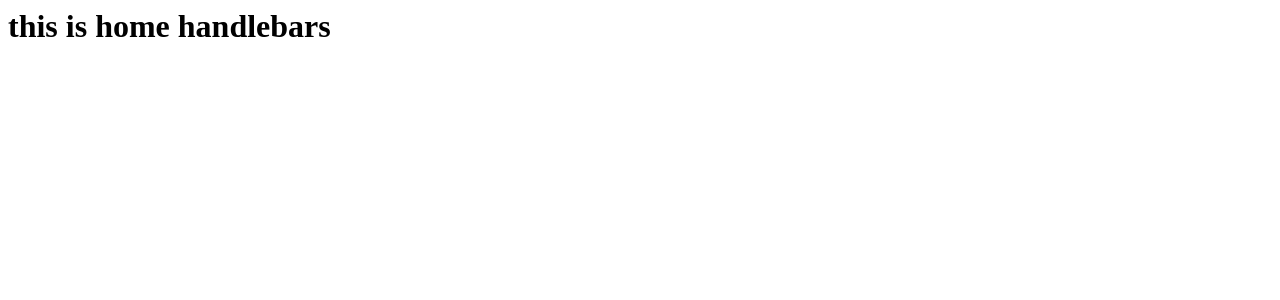
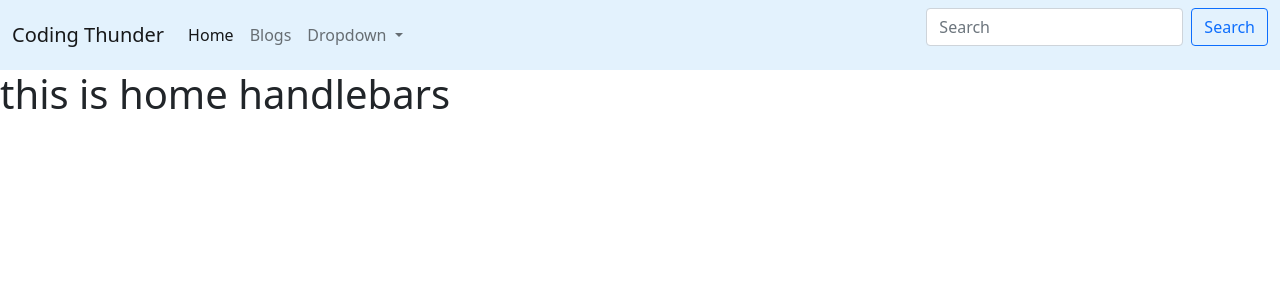
Before and after one commit to Ishwor-git/blog, a Node server app: page / in a window 1280 px wide. Shown: the top 300 px of the page. Run offline with Node 20, Linux system fonts and the light colour scheme; some libraries are stand-ins or nearby versions.

Commit message:
completed skeleton project

```diff
--- a/data/blogData.js
+++ b/data/blogData.js
@@ -3,32 +3,68 @@ blogs = [
   // {
   //   title: "",
   //   body: "",
+  //   info:"",
   //   slug: "",
-  // }
+  // },
   {
     title: "Unlocking Innovation: The Power of Python",
     body: "Python, a versatile and powerful programming language, has become a cornerstone in the world of technology and innovation. Known for its readability and simplicity, Python has transcended traditional coding boundaries, making it accessible for beginners and indispensable for seasoned developers. Its extensive libraries and frameworks, such as Django and TensorFlow, empower developers to create applications ranging from web development to artificial intelligence. Python's syntax, resembling plain English, fosters a collaborative coding culture and accelerates the development process. Whether you're a novice exploring the coding realm or a tech giant building complex systems, Python's charm lies in its ability to make programming both efficient and enjoyable.",
+    info: "Python, a versatile and powerful programming language, has become...",
     slug: "blog-python",
   },
   {
     title: "SQL: Sculpting Data Mastery",
     body: "SQL, or Structured Query Language, is the artisan behind effective data management. As the language of relational databases, SQL enables businesses to store, retrieve, and manipulate vast datasets with precision. Its declarative syntax simplifies complex queries, making it a linchpin in data-centric applications. From crafting intricate database structures to extracting meaningful insights, SQL serves as the silent architect shaping the foundation of modern data-driven ecosystems.",
+    info: "SQL, or Structured Query Language, is the artisan behind effectiv...",
     slug: "blog-sql",
   },
   {
     title: "JavaScript: Breathing Life into the Web",
     body: "JavaScript, often hailed as the \"language of the web,\" is the dynamic force that brings interactivity to websites. As a client-side scripting language, it empowers developers to create engaging user experiences. Whether it's validating forms, animating elements, or building full-fledged web applications, JavaScript's versatility is unmatched. With the rise of frameworks like React and Vue.js, JavaScript continues to evolve, solidifying its role as an essential language for front-end development.",
+    info: 'JavaScript, often hailed as the "language of the web," is the dyn...',
     slug: "blog-js",
   },
   {
     title: "Node.js: Unleashing Server-Side Prowess",
     body: "Node.js, a runtime built on Chrome's V8 JavaScript engine, has revolutionized server-side programming. By allowing JavaScript to break free from the confines of browsers and run server-side applications, Node.js has ushered in a new era of scalable and efficient server development. Its event-driven, non-blocking I/O model makes it ideal for building real-time applications, such as chat applications and streaming services. Node.js has become a cornerstone for developers seeking a unified language for both client and server-side development.",
+    info: "Node.js, a runtime built on Chrome's V8 JavaScript engine, has re...",
     slug: "blog-node",
   },
   {
     title: "Rust: The Elegance of Systems Programming",
     body: "Rust, a systems programming language, marries performance with safety, redefining the landscape of low-level programming. Known for its fearless concurrency and memory safety guarantees, Rust empowers developers to build robust and efficient systems without sacrificing speed. From embedded systems to operating systems, Rust's syntax and ownership model provide a modern approach to writing reliable and high-performance code. As the language gains traction, it stands as a testament to the pursuit of both efficiency and security in systems-level programming.",
+    info: "Rust, a systems programming language, marries performance with sa...",
     slug: "blog-rust",
+  },
+  {
+    title: "Java: The Pillar of Enterprise Applications",
+    body: "Java, a stalwart in the programming world, stands as the backbone of countless enterprise applications. Renowned for its platform independence, Java allows developers to write code once and run it anywhere, from servers to embedded systems. Its robust libraries, scalability, and compatibility make Java a go-to choice for large-scale, mission-critical applications. Whether it's powering banking systems or e-commerce platforms, Java's longevity and adaptability make it a cornerstone in the development of enterprise-level software solutions.",
+    info: "Java, a stalwart in the programming world, stands as the backbone...",
+    slug: "blog-java",
+  },
+  {
+    title: "Python Flask: Crafting Lightweight Web Applications",
+    body: "Flask, a micro-framework for Python, epitomizes simplicity and efficiency in web development. Tailored for small to medium-sized projects, Flask embraces the \"micro\" philosophy, allowing developers the flexibility to choose their tools and libraries. With its minimalistic core, Flask enables rapid development of web applications without unnecessary bloat. Whether you're building a portfolio site or a RESTful API, Flask's elegance and ease of use make it an ideal companion for developers seeking a lightweight yet powerful web framework.",
+    info: "Flask, a micro-framework for Python, epitomizes simplicity and ef...",
+    slug: "blog-python-flask",
+  },
+  {
+    title: "React Native: Bridging Mobile App Development",
+    body: "React Native, an offspring of the React library, redefines mobile app development by bringing the power of React to native app development. With a single codebase, developers can create applications for both iOS and Android platforms, reducing development time and maintenance efforts. React Native's component-based architecture and hot-reloading feature enhance the development experience, enabling quick iterations and smooth user interfaces. As businesses strive for a seamless mobile presence, React Native emerges as a game-changer, fostering efficient and consistent cross-platform app development.",
+    info: "React Native, an offspring of the React library, redefines mobile...",
+    slug: "blog-react-native",
+  },
+  {
+    title: "C#: Empowering Windows Ecosystem",
+    body: "C#, a programming language developed by Microsoft, plays a pivotal role in the Windows ecosystem. Designed for building robust and scalable applications on the .NET framework, C# combines the power of C++ with the simplicity of Visual Basic. Its integration with Visual Studio, Microsoft's flagship IDE, provides a comprehensive development environment. From desktop applications to cloud services, C# is the engine driving many Windows-based solutions, emphasizing performance, security, and seamless integration within the Microsoft technology stack.",
+    info: "C#, a programming language developed by Microsoft, plays a pivota...",
+    slug: "blog-c#",
+  },
+  {
+    title: "Vue.js: Streamlining Front-End Development",
+    body: "Vue.js, a progressive JavaScript framework, emerges as a breath of fresh air in the realm of front-end development. Known for its simplicity and approachability, Vue.js empowers developers to build interactive user interfaces with ease. Its flexible and modular architecture allows for gradual adoption, making it suitable for both small projects and large-scale applications. As the front-end landscape evolves, Vue.js stands out for its gentle learning curve and efficient state management, providing developers with the tools to create dynamic and responsive web interfaces.",
+    info: "Vue.js, a progressive JavaScript framework, emerges as a breath o...",
+    slug: "blog-vue",
   },
 ];
 
--- a/routes/blog.js
+++ b/routes/blog.js
@@ -7,7 +7,11 @@ router.get("/", (req, res) => {
   res.render("home");
 });
 
-router.get("/blogs", (req, res) => {});
+router.get("/blogs", (req, res) => {
+  res.render("blogHome", {
+    blogs: blogs,
+  });
+});
 
 router.get("/blogpost/:slug", (req, res) => {
   myBlog = blogs.filter((e) => {
@@ -15,7 +19,9 @@ router.get("/blogpost/:slug", (req, res) => {
       return e;
     }
   });
-  res.status(200).sendFile(path.join(__dirname, "../templates/blogPage.html"));
+  res.status(200).render("blogPost", {
+    blog: myBlog[0],
+  });
 });
 
 module.exports = router;
--- /dev/null
+++ b/views/blogPost.handlebars
@@ -0,0 +1,4 @@
+<div class="container">
+  <H2>{{blog.title}}</H2>
+  <p>{{blog.body}}</p>
+</div>
--- a/views/layouts/main.handlebars
+++ b/views/layouts/main.handlebars
@@ -1,11 +1,82 @@
-<html>
+<html lang="en">
   <head>
     <meta charset="utf-8" />
-    <title>Example App</title>
+    <meta name="viewport" content="width=device-width, initial-scale=1" />
+    <link
+      href="https://cdn.jsdelivr.net/npm/bootstrap@5.0.2/dist/css/bootstrap.min.css"
+      rel="stylesheet"
+      integrity="sha384-EVSTQN3/azprG1Anm3QDgpJLIm9Nao0Yz1ztcQTwFspd3yD65VohhpuuCOmLASjC"
+      crossorigin="anonymous"
+    />
+
+    <title>Coding Thunder</title>
   </head>
   <body>
-
+    {{! class="navbar navbar-dark bg-primary" }}
+    <nav
+      class="navbar navbar-expand-lg navbar-light"
+      style="background-color: #e3f2fd;"
+    >
+      <div class="container-fluid">
+        <a class="navbar-brand" href="#">Coding Thunder</a>
+        <button
+          class="navbar-toggler"
+          type="button"
+          data-bs-toggle="collapse"
+          data-bs-target="#navbarSupportedContent"
+          aria-controls="navbarSupportedContent"
+          aria-expanded="false"
+          aria-label="Toggle navigation"
+        >
+          <span class="navbar-toggler-icon"></span>
+        </button>
+        <div class="collapse navbar-collapse" id="navbarSupportedContent">
+          <ul class="navbar-nav me-auto mb-2 mb-lg-0">
+            <li class="nav-item">
+              <a class="nav-link active" aria-current="page" href="/">Home</a>
+            </li>
+            <li class="nav-item">
+              <a class="nav-link" href="/blogs">Blogs</a>
+            </li>
+            <li class="nav-item dropdown">
+              <a
+                class="nav-link dropdown-toggle"
+                href="#"
+                id="navbarDropdown"
+                role="button"
+                data-bs-toggle="dropdown"
+                aria-expanded="false"
+              >
+                Dropdown
+              </a>
+              <ul class="dropdown-menu" aria-labelledby="navbarDropdown">
+                <li><a class="dropdown-item" href="#">Action</a></li>
+                <li><a class="dropdown-item" href="#">Another action</a></li>
+                <li><hr class="dropdown-divider" /></li>
+                <li><a class="dropdown-item" href="#">Something else here</a></li>
+              </ul>
+            </li>
+          </ul>
+          <form class="d-flex">
+            <input
+              class="form-control me-2"
+              type="search"
+              placeholder="Search"
+              aria-label="Search"
+            />
+            <button
+              class="btn btn-outline-primary"
+              type="submit"
+            >Search</button>
+          </form>
+        </div>
+      </div>
+    </nav>
     {{{body}}}
-
+    <script
+      src="https://cdn.jsdelivr.net/npm/bootstrap@5.0.2/dist/js/bootstrap.bundle.min.js"
+      integrity="sha384-MrcW6ZMFYlzcLA8Nl+NtUVF0sA7MsXsP1UyJoMp4YLEuNSfAP+JcXn/tWtIaxVXM"
+      crossorigin="anonymous"
+    ></script>
   </body>
 </html>
```
Also changed, not shown: views/blogHome.handlebars (+12 -2 lines).
